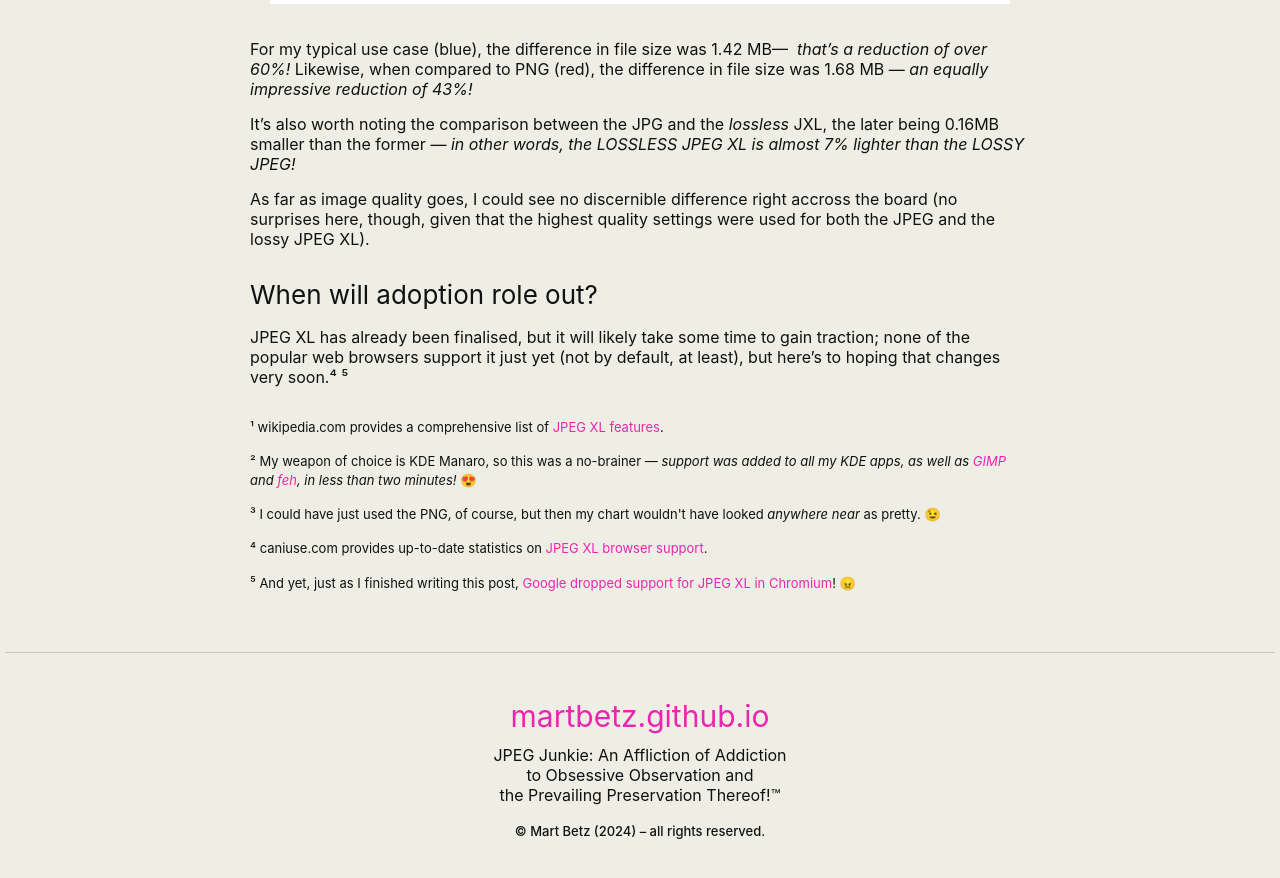
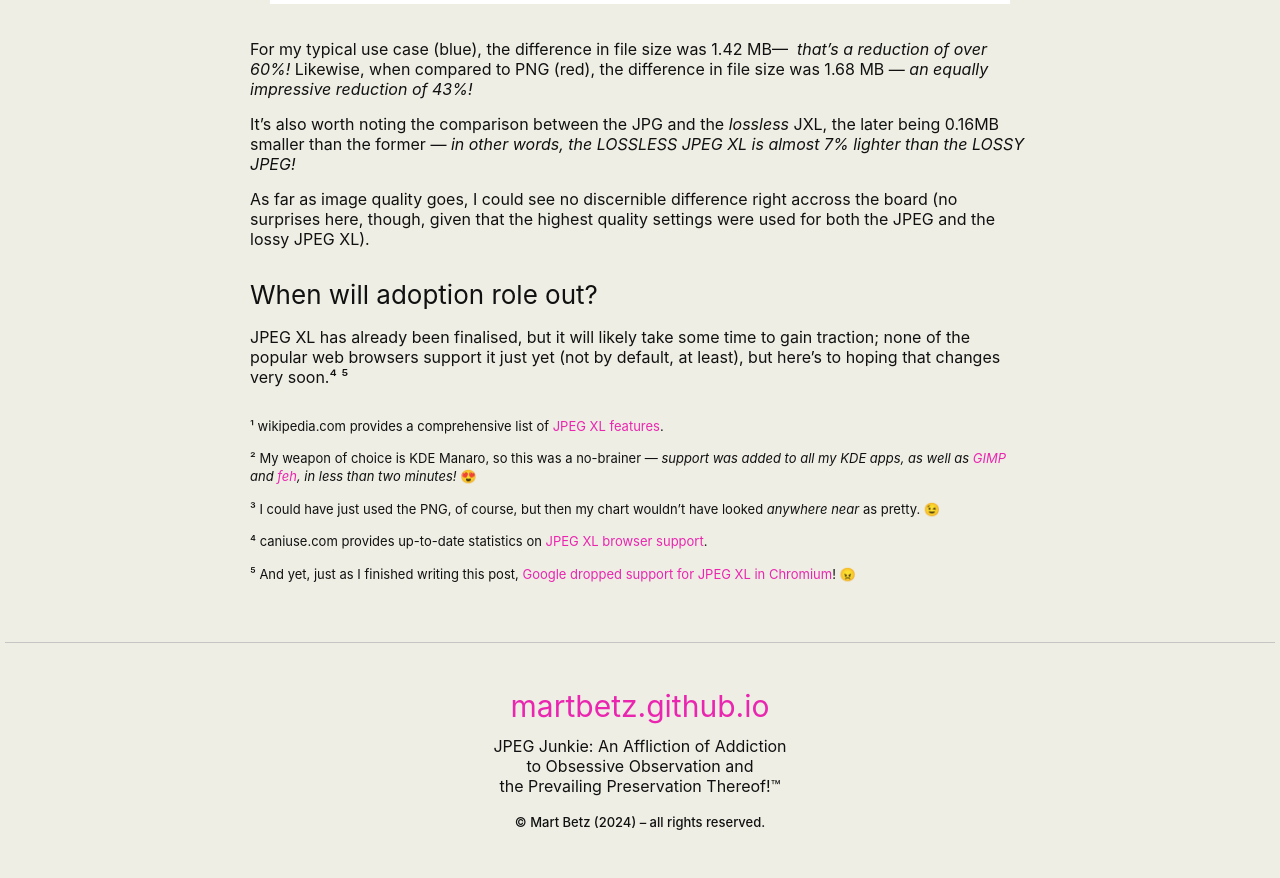
Before and after one commit to martbetz/martbetz.github.io, a Jekyll site: the page built from _posts/2022-10-27-exploring-jpegxl.md, in a window 1280 px wide and 900 px high, scrolled down 1333 px. Shown: the top 878 px of the window. Built offline with Jekyll 4.4.1, drawn with Linux system fonts in a browser that asks for light colours.

Commit message:
Update 2022-10-27-exploring-jpegxl.md

```diff
--- a/_posts/2022-10-27-exploring-jpegxl.md
+++ b/_posts/2022-10-27-exploring-jpegxl.md
@@ -37,31 +37,31 @@
 
 
 
-<p style="padding-top: 15px; line-height: 1.2">
+<p style="padding-top: 15px; line-height: 1.1">
 <font size="2">
 ¹ wikipedia.com provides a comprehensive list of <a href="https://en.m.wikipedia.org/wiki/JPEG_XL#Features">JPEG XL features</a>.
 </font>
 </p>
 
-<p style="padding-top: -5px; line-height: 1.2">
+<p style="padding-top: -5px; line-height: 1.1">
 <font size="2">
 ² My weapon of choice is KDE Manaro, so this was a no-brainer — <i>support was added to all my KDE apps, as well as <a href="https://www.gimp.org">GIMP</a> and <a href="https://feh.finalrewind.org">feh</a>, in less than two minutes!</i>&nbsp;😍️
 </font>
 </p>
 
-<p style="padding-top: -5px;line-height: 1.2">
+<p style="padding-top: -5px;line-height: 1.1">
 <font size="2">
-³ I could have just used the PNG, of course, but then my chart wouldn't have looked <i>anywhere near</i> as pretty.&nbsp;😉
+³ I could have just used the PNG, of course, but then my chart wouldn’t have looked <i>anywhere near</i> as pretty.&nbsp;😉
 </font>
 </p>
 
-<p style="padding-top: -5px; line-height: 1.2">
+<p style="padding-top: -5px; line-height: 1.1">
 <font size="2">
 ⁴ caniuse.com provides up-to-date statistics on <a href="https://caniuse.com/?search=jxl">JPEG XL browser support</a>.
 </font>
 </p>
 
-<p style="padding-top: -5px; line-height: 1.2">
+<p style="padding-top: -5px; line-height: 1.1">
 <font size="2">
 ⁵ And yet, just as I finished writing this post, <a href="https://cloudinary.com/blog/the-case-for-jpeg-xl">Google dropped support for JPEG XL in Chromium</a>!&nbsp;😠
 </font>
```
